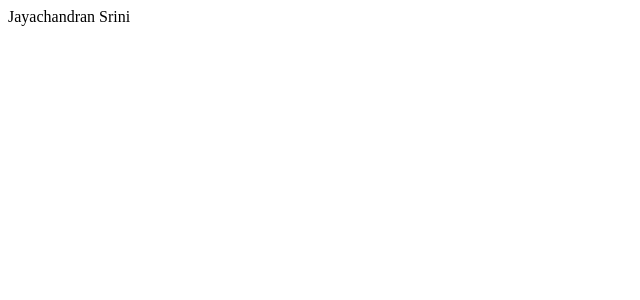
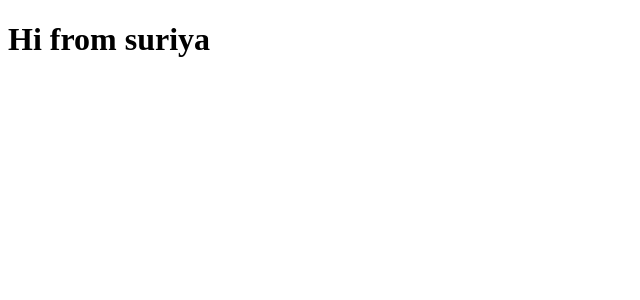
Before and after one commit to Leeladhar206/Trendio_app, a React (Vite) app: page / in a window 1280 px wide. Shown: the top 300 px of the page, without its empty margins (0-640 px from the left). Built offline with nearby package versions, Linux system fonts and the light colour scheme.

Commit message:
day-02 check

```diff
--- a/src/App.tsx
+++ b/src/App.tsx
@@ -1,16 +1,12 @@
-import { Box } from '@chakra-ui/react'
 import './App.css'
-
 
 
 function App() {
 
-
-
   return (
     <>
       <div>
-      <Box>Jayachandran Srini</Box>
+       <h1>Hi from suriya </h1>
 
       </div>
     </>
```
